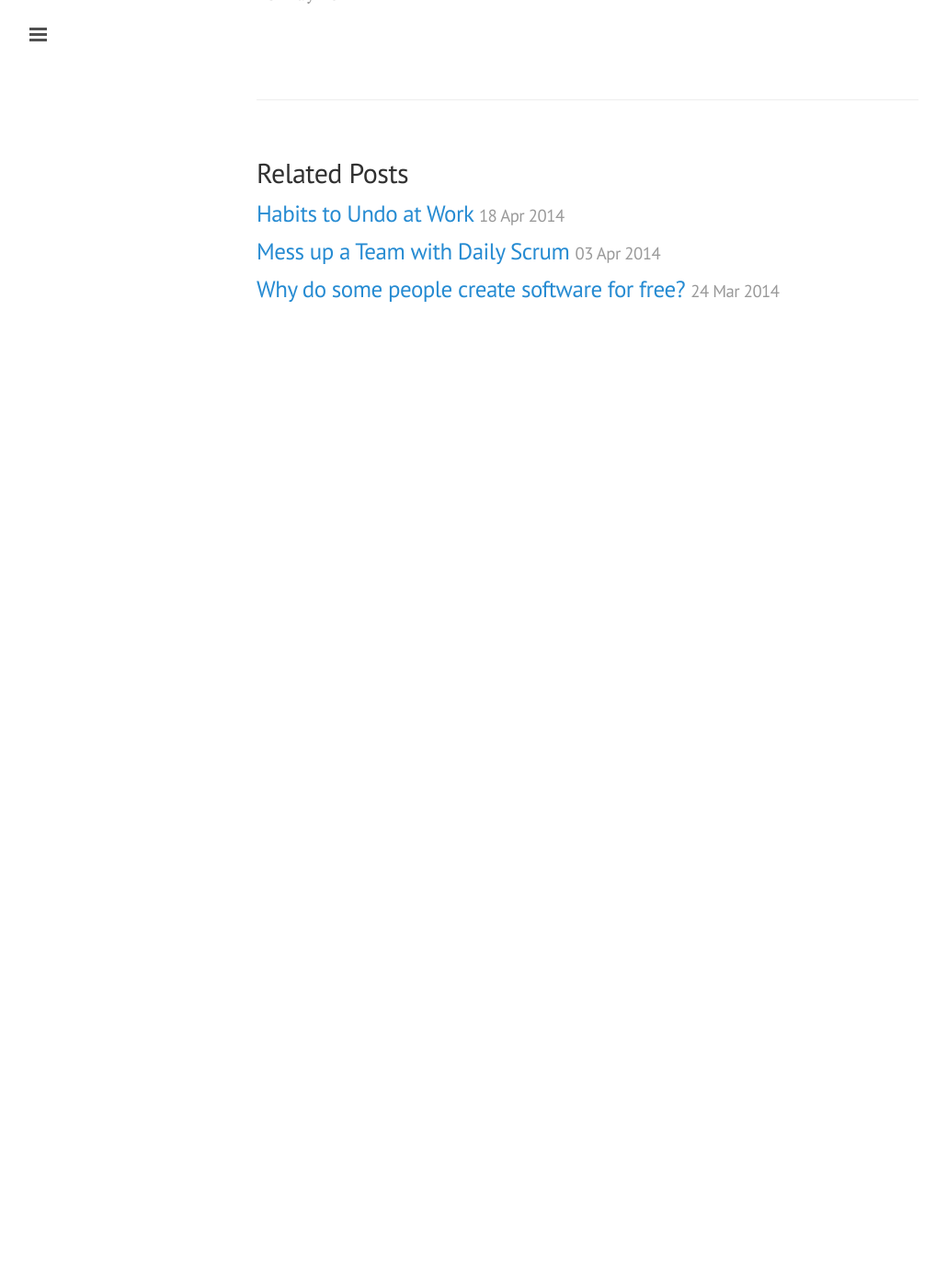
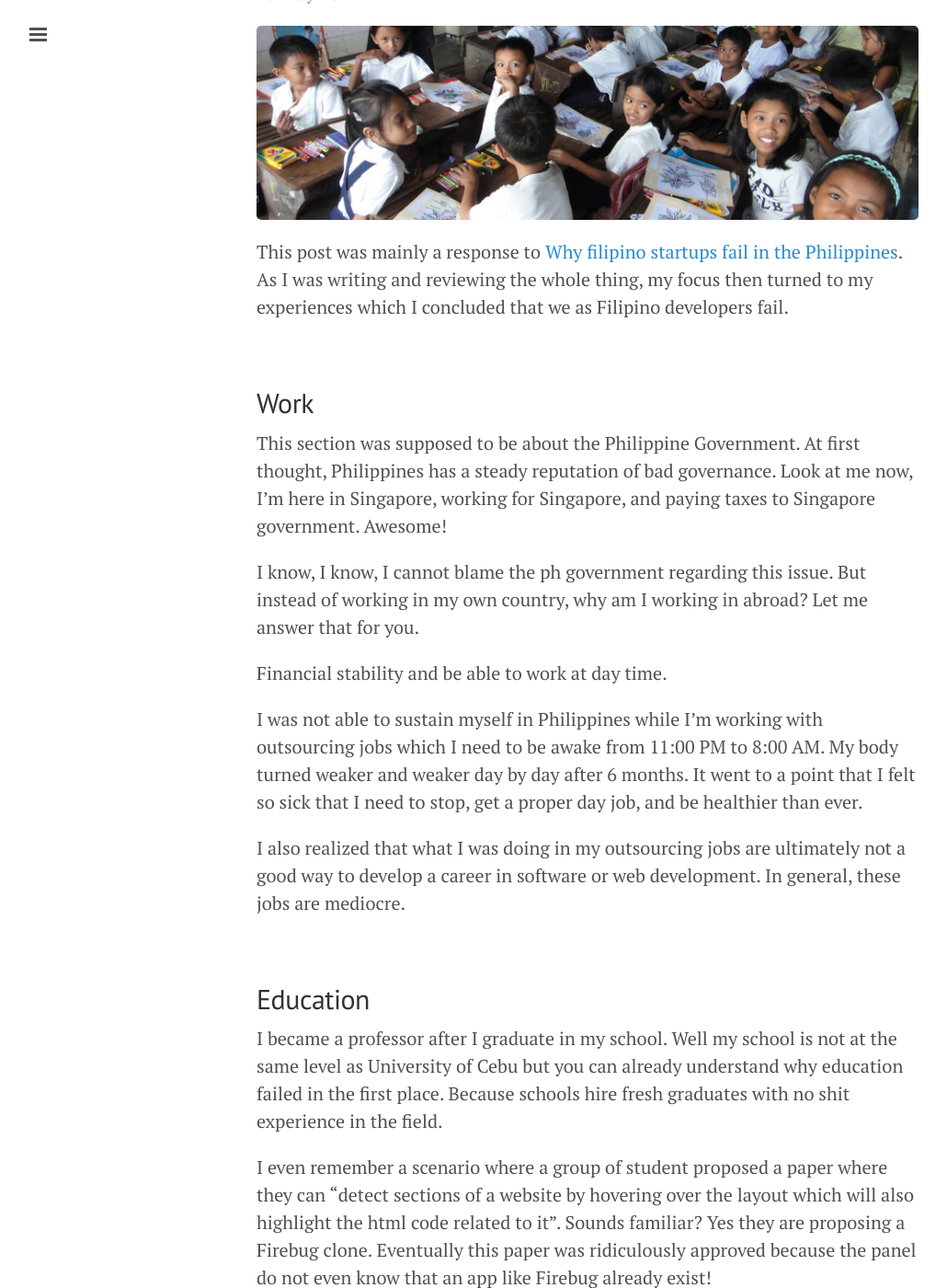
Before and after one commit to monnoval/monnoval.github.io, a Jekyll site: the page built from _posts/2014-05-28-why-filipino-developers-fail-in-the-philippines.md, in a window 1280 px wide and 1400 px high, scrolled down 254 px. Shown: the whole window at 92% size, without its empty margins (1-1031 px from the left). Built offline with Jekyll 4.4.1, drawn with Linux system fonts in a browser that asks for light colours; Markdown is read by kramdown in place of the engine named in the settings; before the commit the page ends 900 px from its top, so only the background shows below that; some of the changed text lies outside the part shown.

Commit message:
Added "Why filipino developers fail in the Philippines"

```diff
--- a/_posts/2014-05-28-why-filipino-developers-fail-in-the-philippines.md
+++ b/_posts/2014-05-28-why-filipino-developers-fail-in-the-philippines.md
@@ -5,4 +5,73 @@ title: Why filipino developers fail in the Philippines
 
 ![]({{ site.baseurl }}public/images/2014-05-28-01.jpg)
 
+This post was mainly a response to [Why filipino startups fail in the Philippines](http://kareerkoblog.azurewebsites.net/why-startups-fail-in-the-philippines/). As I was writing and reviewing the whole thing, my focus then turned to my experiences which I concluded that we as Filipino developers fail.
+
 <!--more-->
+
+<br/>
+
+## Work
+
+This section was supposed to be about the Philippine Government. At first thought, Philippines has a steady reputation of bad governance. Look at me now, I’m here in Singapore, working for Singapore, and paying taxes to Singapore government. Awesome!
+
+I know, I know, I cannot blame the ph government regarding this issue. But instead of working in my own country, why am I working in abroad? Let me answer that for you.
+
+Financial stability and be able to work at day time.
+
+I was not able to sustain myself in Philippines while I’m working with outsourcing jobs which I need to be awake from 11:00 PM to 8:00 AM. My body turned weaker and weaker day by day after 6 months. It went to a point that I felt so sick that I need to stop, get a proper day job, and be healthier than ever.
+
+I also realized that what I was doing in my outsourcing jobs are ultimately not a good way to develop a career in software or web development. In general, these jobs are mediocre.
+
+<br/>
+
+## Education
+
+I became a professor after I graduate in my school. Well my school is not at the same level as University of Cebu but you can already understand why education failed in the first place. Because schools hire fresh graduates with no shit experience in the field.
+
+I even remember a scenario where a group of student proposed a paper where they can "detect sections of a website by hovering over the layout which will also highlight the html code related to it". Sounds familiar? Yes they are proposing a Firebug clone. Eventually this paper was ridiculously approved because the panel do not even know that an app like Firebug already exist!
+
+<br/>
+
+## Maturity
+
+After working with outsourcing jobs for two years I really thought of myself as “better than the rest”. After working two years here in Singapore I felt the lack of experience in comparison to Singaporeans, Malaysians, and Europeans. Below were some extremes I experienced which raises everyone in the Philippines as immature.
+
+<br/>
+
+### 1. Communication
+
+I came in Singapore knowing how to “kind of converse in English”. I felt good talking in English in some way. But in reality I cannot converse to anyone, I was even having problems greeting anyone good morning. My mind was still stuck in Bisaya (my native language) then translate those to English. Which is really terrible, when talking I subconsciously pause and say “Ahhhhhmmmm” or repeatedly utter some incorrect words.
+
+<br/>
+
+### 2. Opinions and Self-Defense
+
+My opinions are quite hard or even harsh most of the time. I always try my best for people to submit to it. We all want that right? But without any experience in having debates on which opinions is better, how can one have principle and self-defense? Most of us do not even have principles that we stand-on. Maybe that is one factor we are terrible at agreeing to disagree.
+
+<br/>
+
+### 3. Community
+
+Lets be honest, the IT community in Philippines is crowded with “you're so cool”, “you're so awesome”, “you're doing a good job”. No one even bother to constructively critic another person’s work. In another level, people join groups just to mingle and not really to do some real work. We got no direction on what to do or even accomplish. Might as well sing some
+
+<iframe width="560" height="315" src="https://www.youtube.com/embed/StTqXEQ2l-Y" frameborder="0" allowfullscreen></iframe>
+
+<br/>
+
+## Success and Failure
+
+I’m really not interested in talking about this in any angle. Well you can comment below to enlighten me but please make sure it’s not one line. Why I’m not interested in this? Because we already kept failing. Com’on! There is [Google located in Hydrebad](http://www.google.com.sg/about/careers/locations/hyderabad) and there is no Google Office in Mindanao nuff said.
+
+<br/>
+
+## Take Away?
+
+I would really agree on Mike on:
+
+> You want to make software, work a company where you can really learn how to make real-world software. Don’t settle for freelancing or working for a web company where you are stuck making php websites.
+> — [Mike Martinez, Why filipino startups fail in the Philippines](http://kareerkoblog.azurewebsites.net/why-startups-fail-in-the-philippines/)
+
+For me PHP websites are fine, I got no issues with Mike saying _"PHP will never be used for real-time, real-world, mission critical software."_ I just do not like the how people respond and write comments about this. Com'on people you cannot be a developer if you only use PHP. Learn whatever you can, build something and show some promise!
+
+In contrast to the whole failure we experience in Philippines. There are much much bigger problems. Problems that are culturally web together. I hope there is a way to decouple parts of the government and make better abstraction on education. But I do not think institutions are like programming at all.
```
Also changed, not shown: public/images/2014-05-28-01.jpg (added).
